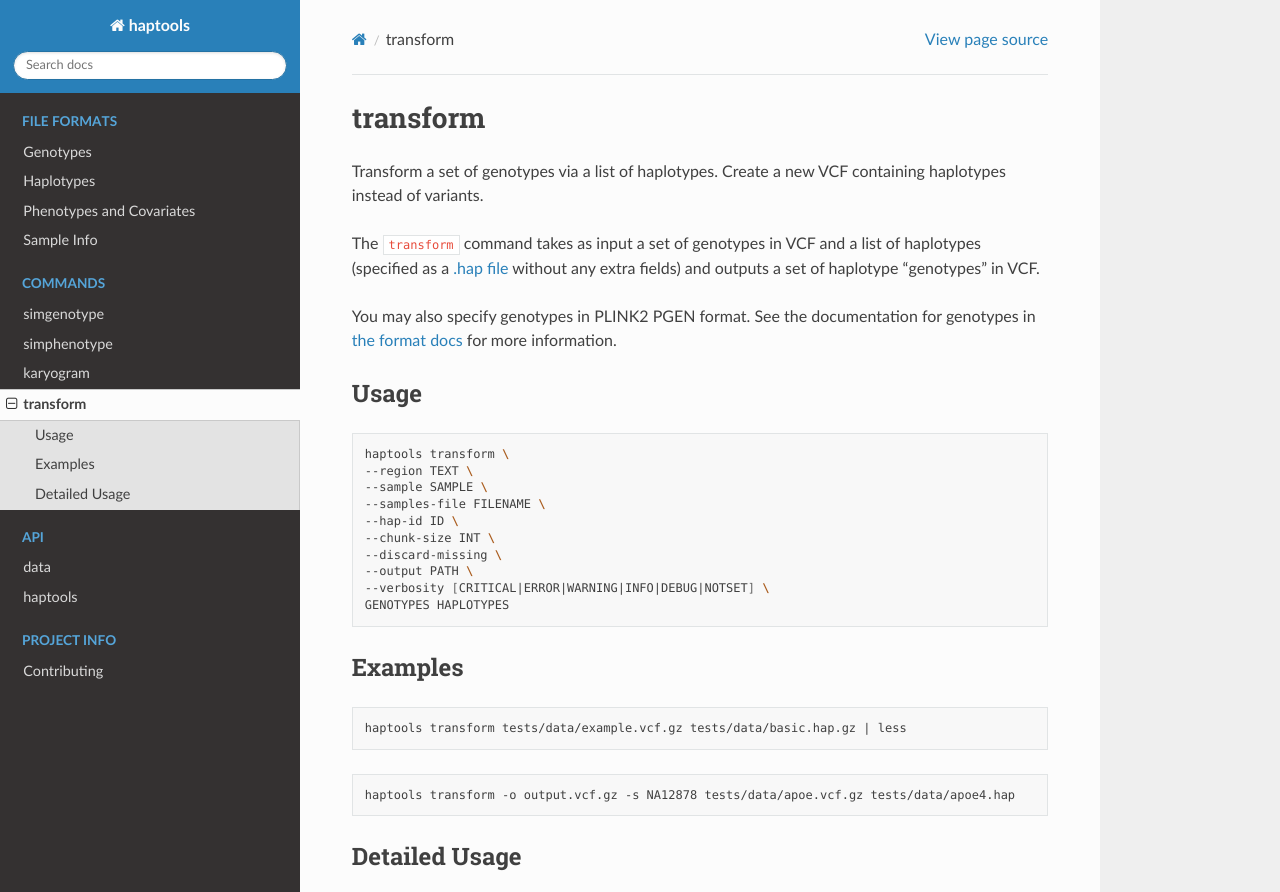
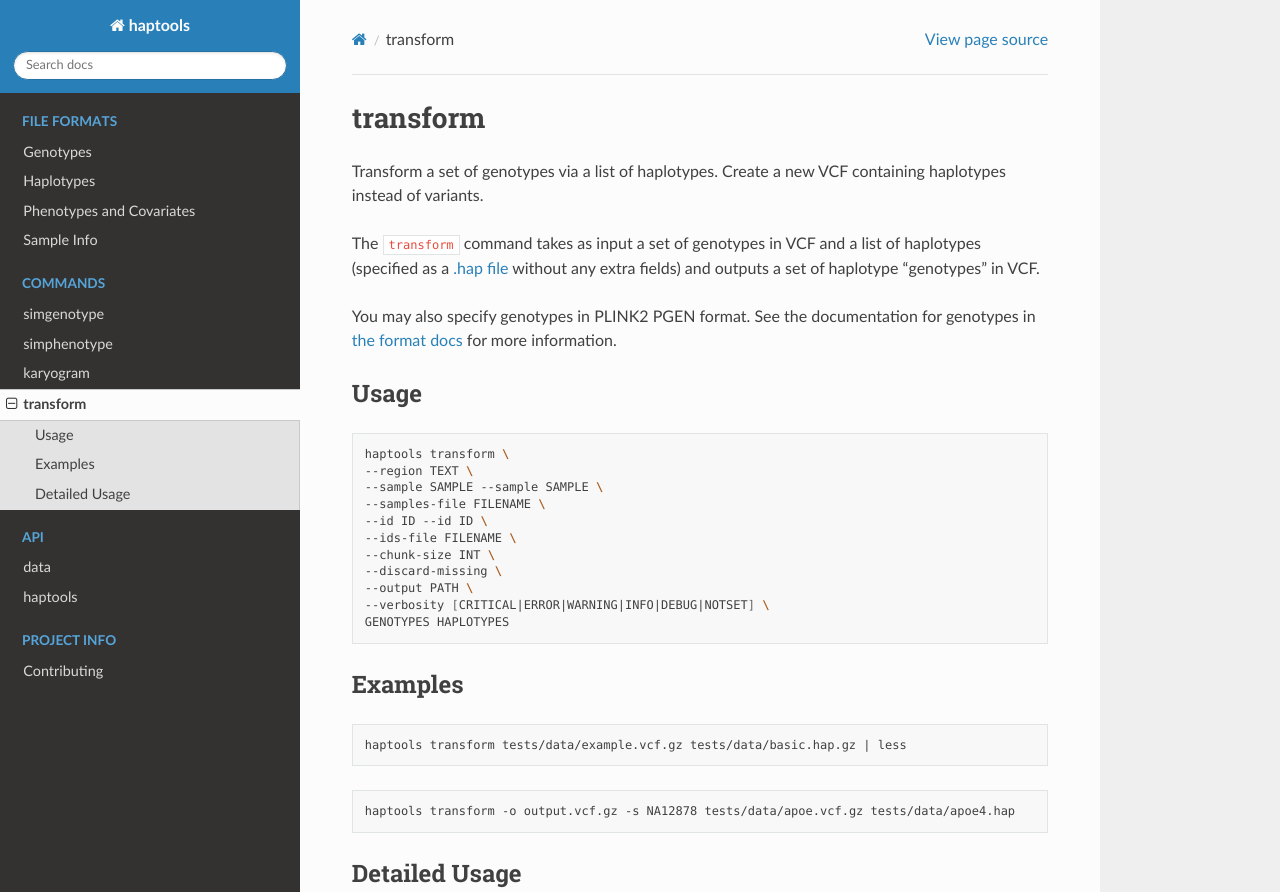
Before and after one commit to CAST-genomics/haptools, a Sphinx documentation site: the page built from docs/commands/transform.rst, in a window 1280 px wide and 1202 px high, cut to the strip 0-892 px from the top of the window. Built offline with Sphinx 7.4.7 and the Read the Docs theme 2.0.0, drawn with Linux system fonts in a browser that asks for light colours.

Commit message:
rename --hap-id param to just --id in transform and simphenotype

```diff
--- a/docs/commands/simphenotype.rst
+++ b/docs/commands/simphenotype.rst
@@ -20,9 +20,9 @@ Usage
    --heritability FLOAT \
    --prevalence FLOAT \
    --region TEXT \
-   --sample SAMPLE \
+   --sample SAMPLE --sample SAMPLE \
    --samples-file FILENAME \
-   --hap-id ID \
+   --id ID --id ID \
    --chunk-size INT \
    --output PATH \
    --verbosity [CRITICAL|ERROR|WARNING|INFO|DEBUG|NOTSET] \
--- a/docs/commands/transform.rst
+++ b/docs/commands/transform.rst
@@ -16,9 +16,10 @@ Usage
 
 	haptools transform \
 	--region TEXT \
-	--sample SAMPLE \
+	--sample SAMPLE --sample SAMPLE \
 	--samples-file FILENAME \
-	--hap-id ID \
+	--id ID --id ID \
+	--ids-file FILENAME \
 	--chunk-size INT \
 	--discard-missing \
 	--output PATH \
```
Also changed, not shown: 2 other files.
